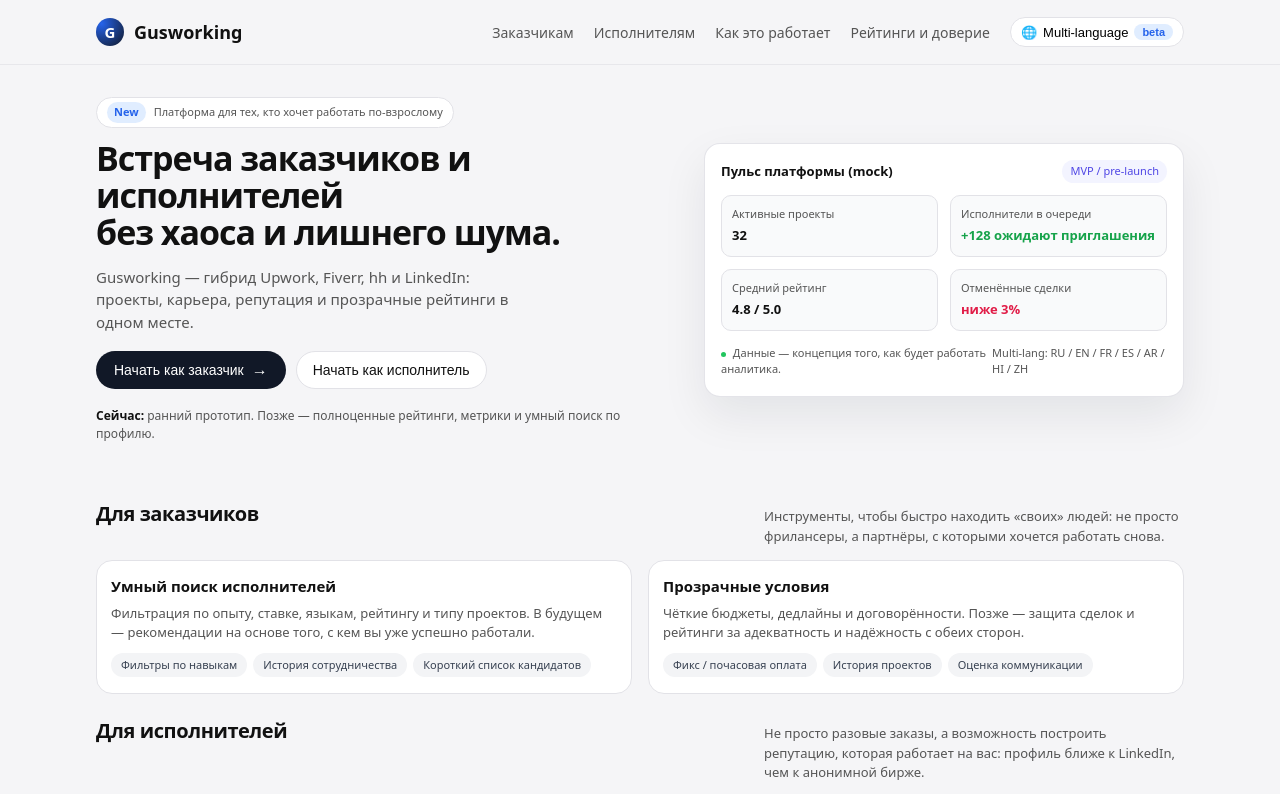
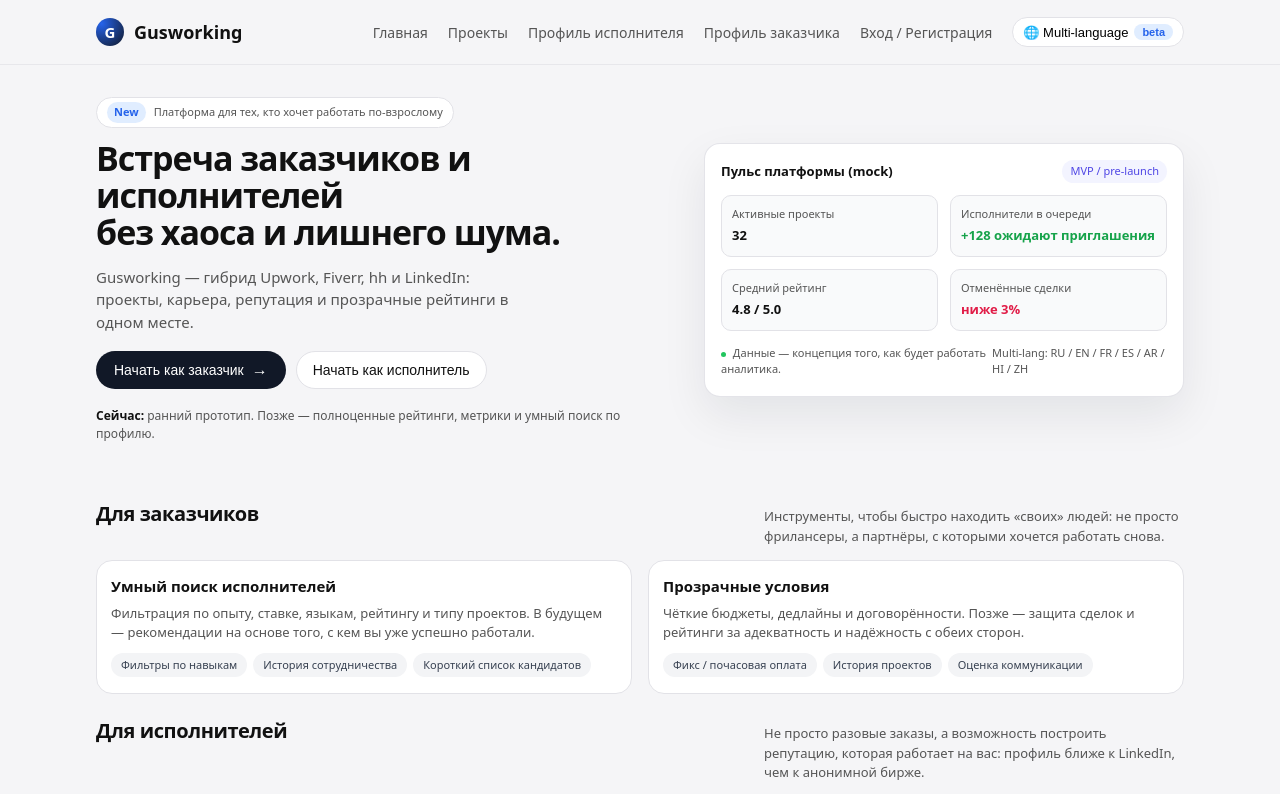
Before and after one commit to uliak29-beep/Gusworking, a plain HTML site: page index.html in a window 1280 px wide. Shown: the top 794 px of the page. Drawn offline with Linux system fonts and the light colour scheme.

Commit message:
Добавлен общий header для всех страниц

```diff
--- a/index.html
+++ b/index.html
@@ -509,19 +509,22 @@
       <div class="logo-mark">G</div>
       <div>Gusworking</div>
     </div>
-          <div class="nav">
-            <a href="#clients">Заказчикам</a>
-            <a href="#freelancers">Исполнителям</a>
-            <a href="#how">Как это работает</a>
-            <a href="#trust">Рейтинги и доверие</a>
+
+    <nav class="nav">
+      <a href="index.html">Главная</a>
+      <a href="projects.html">Проекты</a>
+      <a href="profile.html">Профиль исполнителя</a>
+      <a href="client.html">Профиль заказчика</a>
+      <a href="auth.html">Вход / Регистрация</a>
+
       <button class="lang-switch" type="button">
-              <span>🌐</span>
-              <span>Multi-language</span>
+        🌐 Multi‑language
         <span class="lang-badge">beta</span>
       </button>
-          </div>
+    </nav>
   </div>
 </header>
+
 
       <main>
         <section class="hero">
```
Also changed, not shown: 1 other file. Lines whose indentation alone changed are shown as unchanged.
